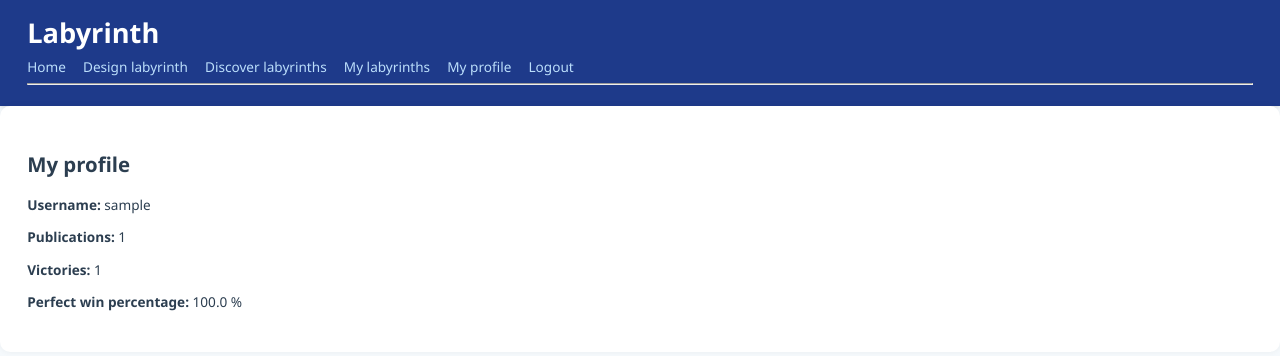
After one commit to Cargarort3/labyrinth, a Flask app: page /profile in a window 1280 px wide. The commit adds this page. Shown: the top 356 px of the page. Run offline with Flask 3, Linux system fonts and the light colour scheme; a user stored in the database is signed in; tables that the repository leaves empty hold one stand-in row (values such as "Sample post").

Commit message:
feat(#25): add statistics profile

```diff
--- a/app/auth/routes.py
+++ b/app/auth/routes.py
@@ -47,3 +47,9 @@ def login():
 def logout():
     logout_user()
     return redirect(url_for("auth.login"))
+
+
+@auth.route('/profile', methods=['GET'])
+@login_required
+def get_my_profile():
+    return render_template('my_profile.html')
--- /dev/null
+++ b/app/auth/templates/my_profile.html
@@ -0,0 +1,13 @@
+{% extends 'base.html' %}
+
+{% block title %}My profile{% endblock %}
+
+{% block content %}
+    <h2>My profile</h2>
+    <p><strong>Username:</strong> {{ current_user.username }}</p>
+    <p><strong>Publications:</strong> {{ current_user.statistics.publications }}</p>
+    <p><strong>Victories:</strong> {{ current_user.statistics.victories }}</p>
+    {% if current_user.statistics.victories > 0 %}
+        <p><strong>Perfect win percentage:</strong> {{ ((current_user.statistics.precise_victories / current_user.statistics.victories)*100)|round(2) }} %</p>
+    {% endif %}
+{% endblock %}
--- a/app/main/templates/base.html
+++ b/app/main/templates/base.html
@@ -14,6 +14,7 @@
             <a href="{{ url_for('publication.get_all_publications') }}">Discover labyrinths</a>
             {% if current_user.is_authenticated %}
                 <a href="{{ url_for('labyrinth.my_labyrinths') }}">My labyrinths</a>
+                <a href="{{ url_for('auth.get_my_profile') }}">My profile</a>
                 <a href="{{ url_for('auth.logout') }}">Logout</a>
             {% else %}
                 <a href="{{ url_for('auth.login') }}">Login</a>
```
